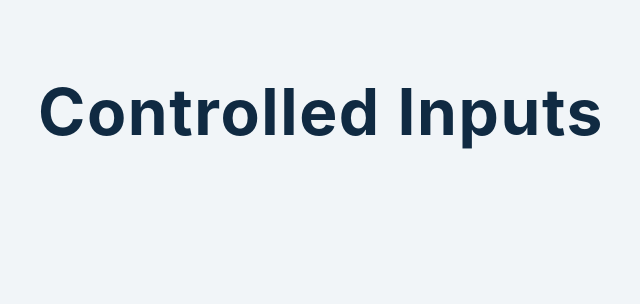
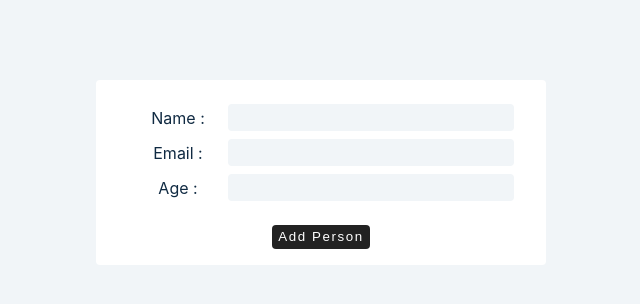
Before and after one commit to lu1151/react-advanced, a React (Create React App) app: page / in a window 1280 px wide. Shown: the top 304 px of the page, without its empty margins (319-959 px from the left). Built offline with nearby package versions, Linux system fonts and the light colour scheme.

Commit message:
12/12Commit

```diff
--- a/src/App.js
+++ b/src/App.js
@@ -1,5 +1,5 @@
 import React from 'react'
-import Setup from './tutorial/4-forms/setup/1-controlled-inputs'
+import Setup from './tutorial/4-forms/setup/2-multiple-inputs'
 
 function App() {
   return (
--- a/src/tutorial/4-forms/setup/1-controlled-inputs.js
+++ b/src/tutorial/4-forms/setup/1-controlled-inputs.js
@@ -6,7 +6,53 @@ import React, { useState } from 'react';
 // value, onChange
 
 const ControlledInputs = () => {
-  return <h1>controlled inputs</h1>;
+
+  const [firstName, setFirstName] = useState("");
+  const [email, setEmail] = useState("");
+  const [people, setPeople] = useState([]);
+
+  const handleSubmit = (e) => {
+    e.preventDefault();
+    if (firstName && email) {
+      const person = { id: new Date().getTime().toString(), firstName, email };
+      setPeople((people) => {
+        return [...people, person];
+      });
+      setFirstName("");
+      setEmail("");
+    } else {
+      console.log("No values");
+    }
+  }
+
+  return (
+    <>
+      <article>
+        <form className="form" onSubmit={handleSubmit}>
+          <div className="form-cintrol">
+            <label htmlFor="firstName">Name: </label>
+            <input type="text" id="firstName" name="firstName" value={firstName} onChange={(e) => setFirstName(e.target.value)} />
+          </div>
+          <div className="form-cintrol">
+            <label htmlFor="email">Email: </label>
+            <input type="text" id="email" name="email" value={email}
+              onChange={(e) => setEmail(e.target.value)}
+            />
+          </div>
+          <button type="submit">add person</button>
+        </form>
+        {
+          people.map((person) => {
+            const { id, firstName, email } = person;
+            return <div className="item" key={id}>
+              <h4>{firstName}</h4>
+              <p>{email}</p>
+            </div>
+          })
+        }
+      </article>
+    </>
+  );
 };
 
 export default ControlledInputs;
--- a/src/tutorial/4-forms/setup/2-multiple-inputs.js
+++ b/src/tutorial/4-forms/setup/2-multiple-inputs.js
@@ -7,56 +7,70 @@ import React, { useState } from 'react';
 // dynamic object keys
 
 const ControlledInputs = () => {
-  const [firstName, setFirstName] = useState('');
-  const [email, setEmail] = useState('');
+  // const [firstName, setFirstName] = useState('');
+  // const [email, setEmail] = useState('');
+  // const [age, setAge] = useState('');
+  const [person, setPerson] = useState({ firstName: "", email: "", age: "" });
   const [people, setPeople] = useState([]);
+
+  const handleChange = (e) => {
+    const name = e.target.name;
+    const value = e.target.value;
+    setPerson({ ...person, [name]: value });
+  };
 
   const handleSubmit = (e) => {
     e.preventDefault();
-    if (firstName && email) {
-      const person = { id: new Date().getTime().toString(), firstName, email };
-      console.log(person);
-      setPeople((people) => {
-        return [...people, person];
-      });
-      setFirstName('');
-      setEmail('');
-    } else {
-      console.log('empty values');
+    if (person.firstName && person.email && person.age) {
+      const newPerson = { ...person, id: new Date().getTime().toString() };
+      setPeople([...people, newPerson]);
+      setPerson({ firstName: "", email: "", age: "" });
     }
-  };
+  }
+
   return (
     <>
       <article>
-        <form className='form' onSubmit={handleSubmit}>
+        <form className='form'>
           <div className='form-control'>
             <label htmlFor='firstName'>Name : </label>
             <input
               type='text'
               id='firstName'
               name='firstName'
-              value={firstName}
-              onChange={(e) => setFirstName(e.target.value)}
+              value={person.firstName}
+              onChange={handleChange}
             />
           </div>
           <div className='form-control'>
             <label htmlFor='email'>Email : </label>
             <input
-              type='email'
+              type='text'
               id='email'
               name='email'
-              value={email}
-              onChange={(e) => setEmail(e.target.value)}
+              value={person.email}
+              onChange={handleChange}
             />
           </div>
-          <button type='submit'>add person</button>
+          <div className='form-control'>
+            <label htmlFor='age'>Age : </label>
+            <input
+              type='text'
+              id='age'
+              name='age'
+              value={person.age}
+              onChange={handleChange}
+            />
+          </div>
+          <button type='submit' onClick={handleSubmit}>add person</button>
         </form>
         {people.map((person, index) => {
-          const { id, firstName, email } = person;
+          const { id, firstName, email, age } = person;
           return (
             <div className='item' key={id}>
               <h4>{firstName}</h4>
               <p>{email}</p>
+              <p>{age}</p>
             </div>
           );
         })}
```
